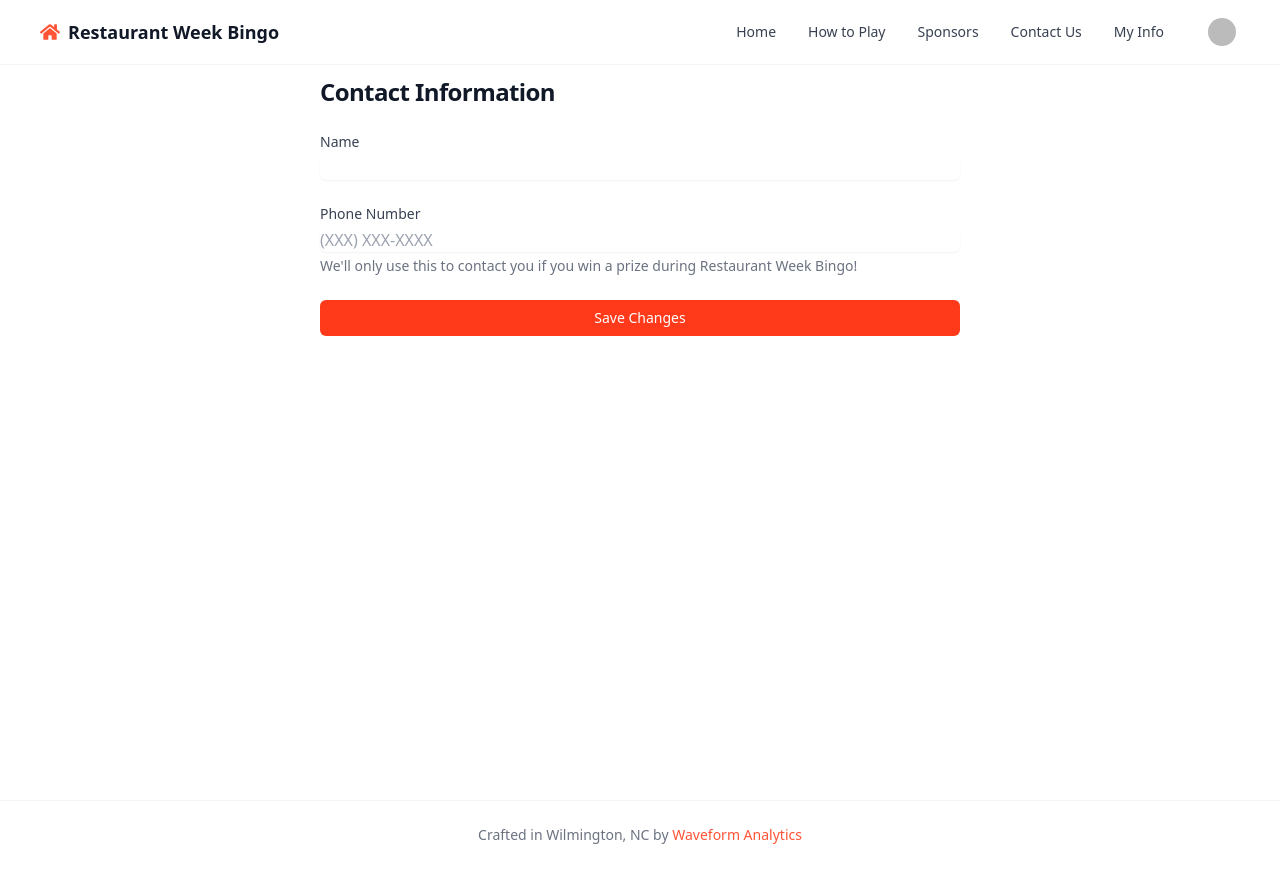
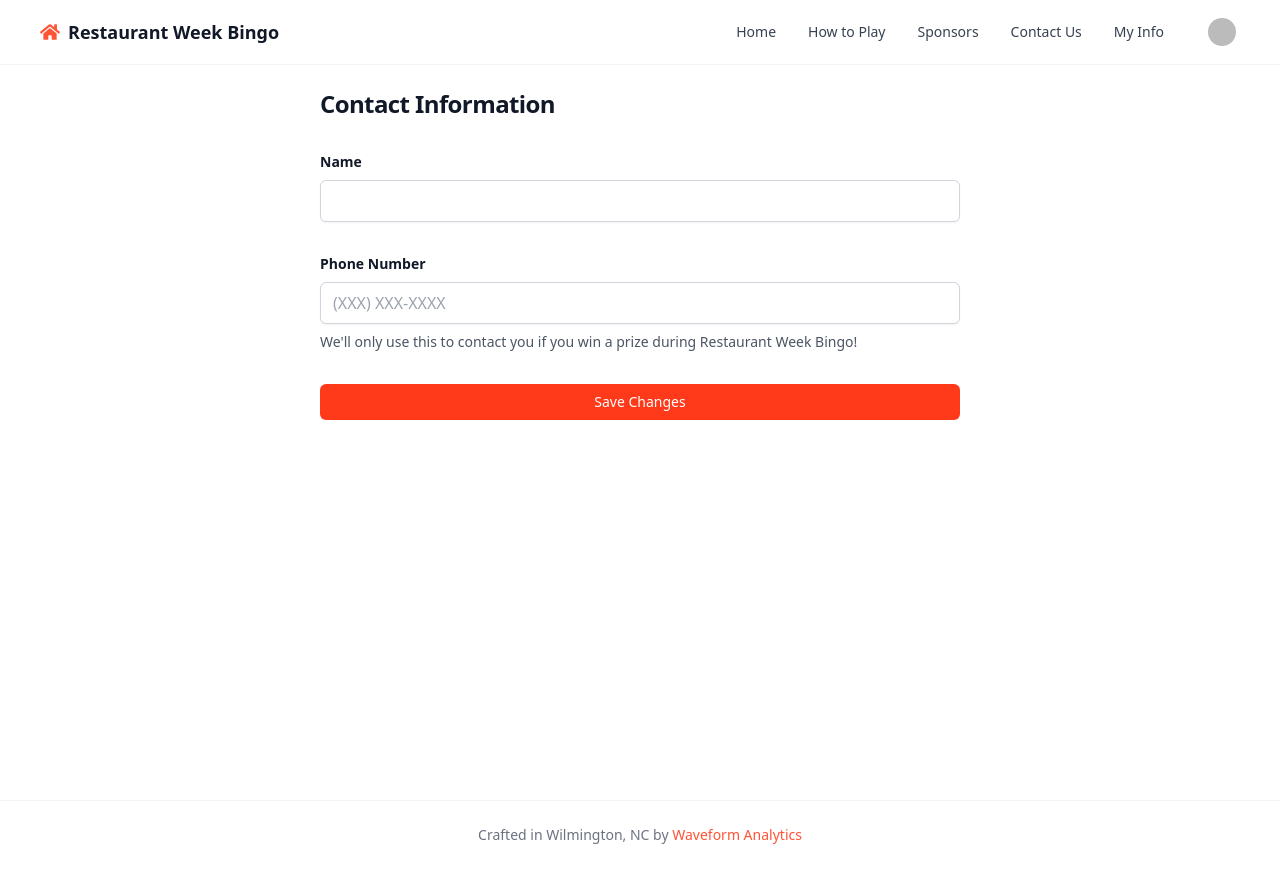
Before and after one commit to michellejw/restaurant-week-bingo, a Next.js app: page /my-info in a window 1280 px wide. Built offline with nearby package versions, Linux system fonts and the light colour scheme; no server answers; the database is empty; sample sign-in values are in the browser's storage; some icons are missing.

Commit message:
format updates to my-info page

```diff
--- a/src/app/my-info/page.tsx
+++ b/src/app/my-info/page.tsx
@@ -100,11 +100,11 @@ export default function Settings() {
   }
 
   return (
-    <div className="max-w-2xl mx-auto px-4 pt-3 pb-6">
-      <h1 className="text-2xl font-bold text-gray-900 mb-6">Contact Information</h1>
-      <form onSubmit={handleSubmit} className="space-y-6">
+    <div className="max-w-2xl mx-auto px-4 pt-6 pb-8">
+      <h1 className="text-2xl font-bold text-gray-900 mb-8">Contact Information</h1>
+      <form onSubmit={handleSubmit} className="space-y-8">
         <div>
-          <label htmlFor="name" className="block text-sm font-medium text-gray-700">
+          <label htmlFor="name" className="block text-sm font-semibold text-gray-900 mb-2">
             Name
           </label>
           <input
@@ -112,13 +112,13 @@ export default function Settings() {
             id="name"
             value={name}
             onChange={(e) => setName(e.target.value)}
-            className="mt-1 block w-full rounded-md border-gray-300 shadow-sm focus:border-coral-500 focus:ring-coral-500"
+            className="mt-1 block w-full rounded-md border border-gray-300 bg-white px-3 py-2 text-gray-900 shadow-sm focus:border-coral-500 focus:ring-coral-500"
             disabled={loading}
           />
         </div>
 
         <div>
-          <label htmlFor="phone" className="block text-sm font-medium text-gray-700">
+          <label htmlFor="phone" className="block text-sm font-semibold text-gray-900 mb-2">
             Phone Number
           </label>
           <input
@@ -126,11 +126,11 @@ export default function Settings() {
             id="phone"
             value={phone}
             onChange={handlePhoneChange}
-            className="mt-1 block w-full rounded-md border-gray-300 shadow-sm focus:border-coral-500 focus:ring-coral-500"
+            className="mt-1 block w-full rounded-md border border-gray-300 bg-white px-3 py-2 text-gray-900 shadow-sm focus:border-coral-500 focus:ring-coral-500"
             placeholder="(XXX) XXX-XXXX"
             disabled={loading}
           />
-          <p className="mt-1 text-sm text-gray-500">
+          <p className="mt-2 text-sm text-gray-600">
             We&apos;ll only use this to contact you if you win a prize during Restaurant Week Bingo!
           </p>
         </div>
```
